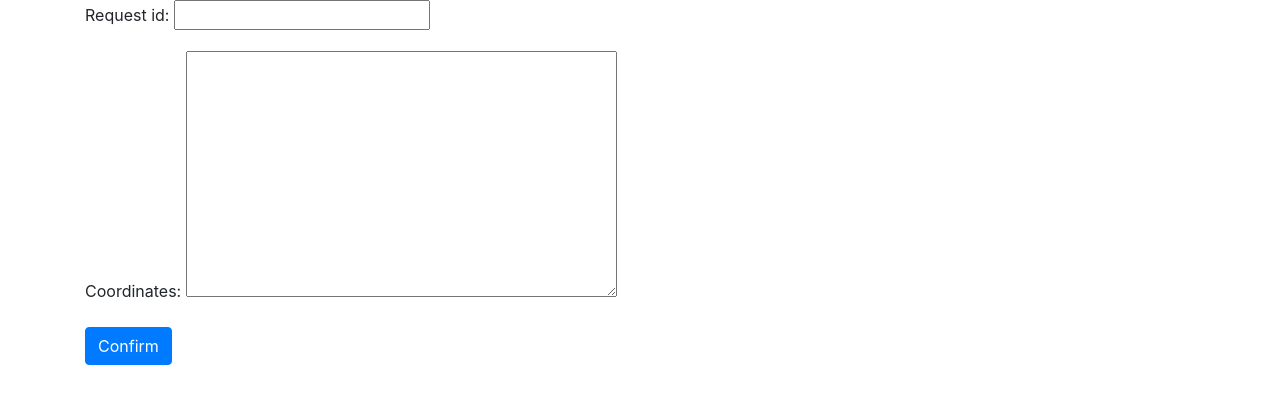
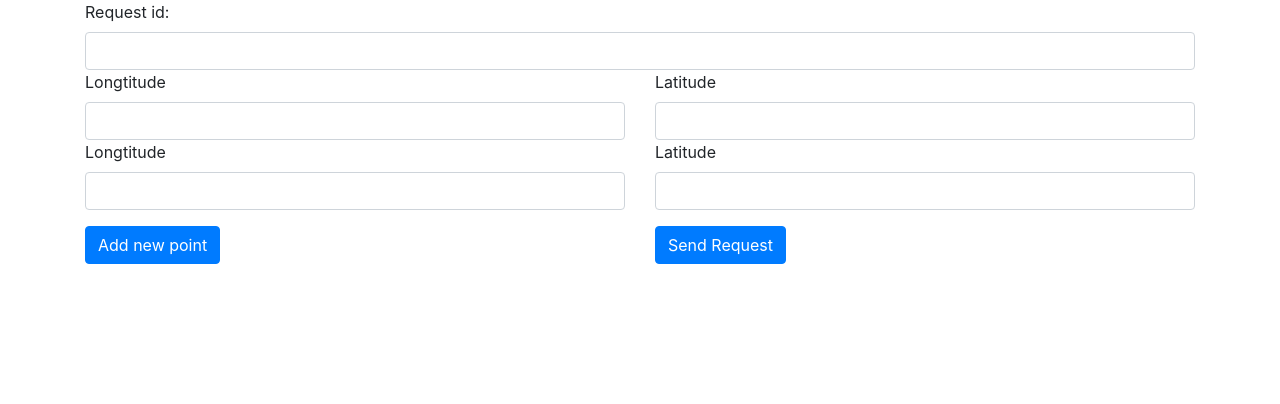
Before and after one commit to adam-harmasz/get-distance-api, a Django app: page /total-distance/ in a window 1280 px wide. Shown: the top 404 px of the page. Run offline with Django 3.2, Linux system fonts and the light colour scheme; some libraries are stand-ins or nearby versions.

Commit message:
Add basic form with dynamic field creation, add post request

```diff
--- a/docker-compose.yml
+++ b/docker-compose.yml
@@ -36,7 +36,7 @@ services:
               python manage.py runserver 0.0.0.0:8000"
     volumes:
       - ./src:/src
-      - static-files:/src/static
+      - static-files:/static
     ports:
       - "8000:8000"
     depends_on:
--- a/src/core/settings.py
+++ b/src/core/settings.py
@@ -91,4 +91,7 @@ USE_L10N = True
 USE_TZ = True
 
 STATIC_URL = "/static/"
-STATIC_ROOT = "/static/"
+
+# STATIC_ROOT = BASE_DIR / "static"
+
+STATICFILES_DIRS = [BASE_DIR / "static"]
--- a/src/core/urls.py
+++ b/src/core/urls.py
@@ -1,3 +1,5 @@
+from django.conf import settings
+from django.conf.urls.static import static
 from django.contrib import admin
 from django.urls import path
 
@@ -6,4 +8,4 @@ from total_distance.views import path_distance
 urlpatterns = [
     path("admin/", admin.site.urls),
     path("total-distance/", path_distance),
-]
+] + static(settings.STATIC_URL, document_root=settings.STATIC_ROOT)
--- /dev/null
+++ b/src/static/js/csrfCookie.js
@@ -0,0 +1,16 @@
+function getCookie(name) {
+    let cookieValue = null;
+    if (document.cookie && document.cookie !== '') {
+        const cookies = document.cookie.split(';');
+        for (let i = 0; i < cookies.length; i++) {
+            const cookie = cookies[i].trim();
+            // Does this cookie string begin with the name we want?
+            if (cookie.substring(0, name.length + 1) === (name + '=')) {
+                cookieValue = decodeURIComponent(cookie.substring(name.length + 1));
+                break;
+            }
+        }
+    }
+    return cookieValue;
+}
+const csrftoken = getCookie('csrftoken');
--- /dev/null
+++ b/src/static/js/form.js
@@ -0,0 +1,70 @@
+function addNewCoordinateField() {
+    let currentIndex = 3
+    $("#addField").click(
+        function (event) {
+            if (currentIndex <=50) {
+                $("#coordinateFields").append(
+                    `
+                    <div id="coordinateField-${currentIndex}" class="coordinateField row">
+                      <div class="col-md-6">
+                        <label for="longitude" class="text-center">Longtitude</label>
+                        <input type="number" id="longitude" name="longitude" class="form-control" required>
+                      </div>
+                      <div class="col-md-6">
+                        <label for="latitude" class="text-center">Latitude</label>
+                        <input type="number" id="latitude" name="latitude" class="form-control" required>
+                      </div>
+                    </div>
+                    `
+                )
+            } else {
+                $("#coordinateFields").append(
+                    `
+                    <div class="row-form-errors">
+                      You've reached limit (50) of coordinates!
+                    </div>
+                    `
+                )
+            }
+            currentIndex += 1;
+        }
+    )
+}
+
+
+function groupCoordinates() {
+    let input_rows = $(".coordinateField");
+    let coordinatesArray = []
+    input_rows.each(function (index){
+        coordinatesArray.push([$("#longitude").val(), $("#latitude").val()])
+        // console.log($(this).text());
+    })
+    return coordinatesArray
+}
+
+
+function sendRequest() {
+    $("#testInput").click(function (event) {
+        fetch(
+            "http://localhost:8000/total-distance/", {
+                method: "POST",
+                headers: {
+                    'Accept': 'application/json',
+                    'Content-Type': 'application/json',
+                },
+                body: JSON.stringify({
+                "requestId": $("#requestId").val(),
+                "coordinates": groupCoordinates()})
+            }
+        ).then(response => {
+            console.log(response);
+        }).catch(error => {
+            console.log("Error: " + error)
+        })
+    })
+}
+
+
+
+addNewCoordinateField()
+sendRequest()
--- a/src/total_distance/templates/total_distance/index.html
+++ b/src/total_distance/templates/total_distance/index.html
@@ -9,16 +9,45 @@
 
   <body>
     <main role="main" class="container">
-      <form id="request-form" method="POST">
-        {% csrf_token %}
-        <fieldset>
-          {{ form.as_p }}
-        </fieldset>
-        <div class="form-group">
-          <button class="btn btn-primary" type="submit">Confirm</button>
+      <div class="colM">
+        <form id="request-form" method="POST">
+          <div id="coordinateFields" class="form-group">
+            <div class="requestIdField">
+              <label for="requestId" class="text-center">Request id:</label>
+              <input type="text" id="requestId" name="requestId" class="form-control" required>
+            </div>
+            <div id="coordinateField-1" class="coordinateField row">
+              <div class="col-md-6">
+                <label for="longitude" class="text-center">Longtitude</label>
+                <input type="number" id="longitude" name="longitude" class="form-control" required>
+              </div>
+              <div class="col-md-6">
+                <label for="latitude" class="text-center">Latitude</label>
+                <input type="number" id="latitude" name="latitude" class="form-control" required>
+              </div>
+            </div>
+            <div id="coordinateField-2" class="coordinateField row">
+              <div class="col-md-6">
+                <label for="longitude" class="text-center">Longtitude</label>
+                <input type="number" id="longitude" name="longitude" class="form-control" required>
+              </div>
+              <div class="col-md-6">
+                <label for="latitude" class="text-center">Latitude</label>
+                <input type="number" id="latitude" name="latitude" class="form-control" required>
+              </div>
+            </div>
+          </div>
+        </form>
+      </div>
+
+        <div class="row">
+          <div class="col-md-6">
+            <button class="btn btn-primary" id="addField">Add new point</button>
+          </div>
+          <div class="col-md-6">
+            <button class="btn btn-primary" id="sendRequest">Send Request</button>
+          </div>
         </div>
-      </form>
-
     </main><!-- /.container -->
 
     <!-- Optional JavaScript -->
@@ -26,6 +55,7 @@
     <script src="https://code.jquery.com/jquery-3.5.1.slim.min.js" integrity="sha384-DfXdz2htPH0lsSSs5nCTpuj/zy4C+OGpamoFVy38MVBnE+IbbVYUew+OrCXaRkfj" crossorigin="anonymous"></script>
     <script src="https://cdn.jsdelivr.net/npm/popper.js@1.16.0/dist/umd/popper.min.js" integrity="sha384-Q6E9RHvbIyZFJoft+2mJbHaEWldlvI9IOYy5n3zV9zzTtmI3UksdQRVvoxMfooAo" crossorigin="anonymous"></script>
     <script src="https://stackpath.bootstrapcdn.com/bootstrap/4.5.0/js/bootstrap.min.js" integrity="sha384-OgVRvuATP1z7JjHLkuOU7Xw704+h835Lr+6QL9UvYjZE3Ipu6Tp75j7Bh/kR0JKI" crossorigin="anonymous"></script>
-
+    <script src="{% static 'js/form.js' %}" type="text/javascript"></script>
+    <script src="{% static 'js/csrfCookie.js' %}" type="text/javascript"></script>
 
 </body></html>
--- a/src/total_distance/views.py
+++ b/src/total_distance/views.py
@@ -1,4 +1,5 @@
 import asyncio
+import json
 import os
 
 import httpx
@@ -17,11 +18,11 @@ def path_distance(request: HttpRequest) -> HttpResponse:
         return render(request, "index.html", context={"form": form})
 
     if request.method == "POST":
-        request_id = request.POST["request_id"]
-        points = request.POST["points"]
-        get_distance()
-        return HttpResponse(f"{request.POST['request_id']}, {request.POST['points']}")
+        request_json = json.loads(request.body.decode())
+        request_id = request_json["requestId"]
+        coordinates = request_json["coordinates"]
 
+        return HttpResponse(request.POST)
 
 def get_coordinates(points: str):
     return (
```
Also changed, not shown: 1 other file.
